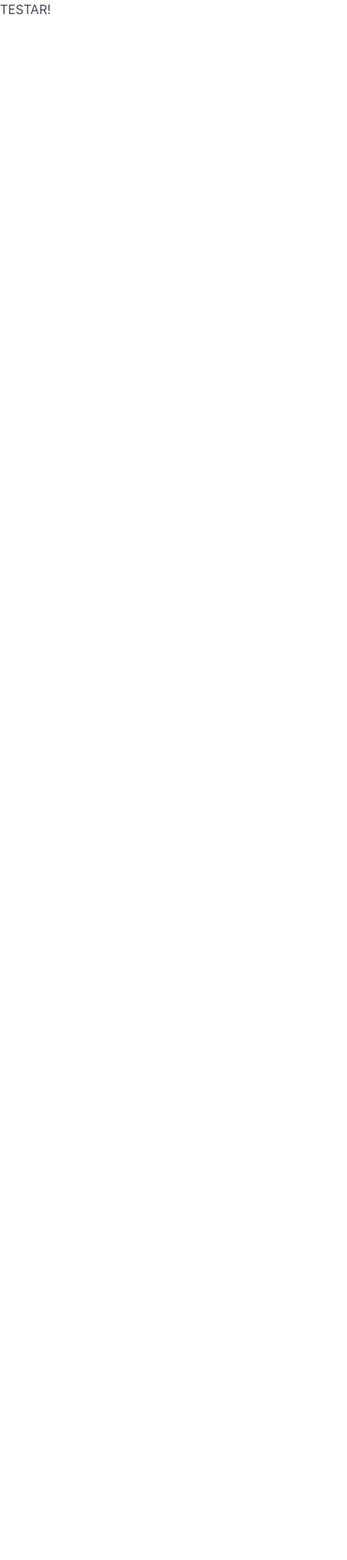
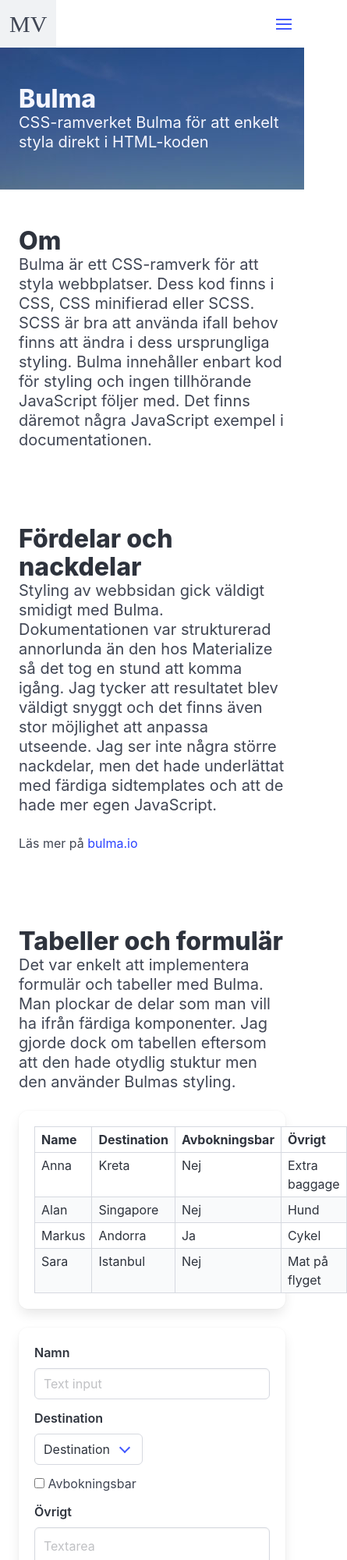
Before and after one commit to MarkusVickman/dt193g_moment1, a website: page bulma/bulma.html in a window 390 px wide. Shown: the top 2000 px of the page at 78% size, 445 px wide, since content can reach past the window. Before the commit the page ends 844 px from the top, so only its background shows below. Drawn offline with nearby package versions, Linux system fonts and the light colour scheme; a web font is replaced by a local one.

Commit message:
gjort en sida med CSS-ramverket bulma

```diff
--- a/bulma/bulma.html
+++ b/bulma/bulma.html
@@ -3,7 +3,13 @@
 <head>
   <meta http-equiv="Content-Type" content="text/html; charset=UTF-8"/>
   <meta name="viewport" content="width=device-width, initial-scale=1"/>
-  <title>Portfolio MV</title>
+  <title>MV | Bulma</title>
+
+
+<!--ICON font-->
+<link rel="preconnect" href="https://fonts.googleapis.com">
+<link rel="preconnect" href="https://fonts.gstatic.com" crossorigin>
+<link href="https://fonts.googleapis.com/css2?family=Rubik+Wet+Paint&display=swap" rel="stylesheet">
 
   <!-- CSS  -->
   <link href="https://fonts.googleapis.com/icon?family=Material+Icons" rel="stylesheet">
@@ -12,7 +18,207 @@
   <link rel="icon" type="image/png" sizes="32x32" href="../favicon.png">
 </head>
 <body>
-    <h1>TESTAR!</h1>
+
+
+
+  <nav class="navbar" role="navigation" aria-label="main navigation">
+    <div class="navbar-brand">
+      <a href="../start.html" class="navbar-item" style="font-family: Rubik Wet Paint; font-size: 30px;">MV</a>
+
+      <a role="button" class="navbar-burger" aria-label="menu" aria-expanded="false" data-target="navbarBasicExample">
+        <span aria-hidden="true"></span>
+        <span aria-hidden="true"></span>
+        <span aria-hidden="true"></span>
+        <span aria-hidden="true"></span>
+      </a>
+    </div>
+
+    <div id="navbarBasicExample" class="navbar-menu">
+      <div class="navbar-end">
+        <a class="navbar-item" href="/materialize.html">
+          Materialize
+        </a>
+
+        <a class="navbar-item" href="bulma.html">
+          Bulma
+        </a>
+
+        <a class="navbar-item" href="/publish.html">
+          Publicering
+        </a>
+
+          </div>
+        </div>
+      </div>
+
+    </div>
+  </nav>
+
+
+  <section class="hero is-medium is-link" style="background-image: url('/background2.jpg');">
+
+    <div class="hero-body">
+      <p class="title">Bulma</p>
+      <p class="subtitle">CSS-ramverket Bulma för att enkelt styla direkt i HTML-koden</p>
+    </div>
+  </section>
+
+  <section class="section">
+    <h1 class="title">Om</h1>
+    <h2 class="subtitle">
+      Bulma är ett CSS-ramverk för att styla webbplatser. Dess kod finns i CSS, CSS minifierad
+      eller SCSS. SCSS är bra att använda ifall behov finns att ändra i dess ursprungliga styling. Bulma innehåller
+      enbart kod för styling och ingen tillhörande JavaScript följer med. Det finns däremot några JavaScript exempel
+      i documentationen.
+    </h2>
+  </section>
+
+
+
+  <section class="section">
+    <h1 class="title">Fördelar och nackdelar</h1>
+    <h2 class="subtitle">
+      Styling av webbsidan gick väldigt smidigt med Bulma. Dokumentationen var strukturerad annorlunda än den hos Materialize
+      så det tog en stund att komma igång. Jag tycker att resultatet blev väldigt snyggt och det finns även stor möjlighet att anpassa utseende.
+      Jag ser inte några större nackdelar, men det hade underlättat med färdiga sidtemplates och att de hade mer egen JavaScript.
+    </h2>
+    <p>Läs mer på <a href="https://bulma.io/">bulma.io </a></p>
+  </section>
+
+
+
+  <section class="section">
+    <h1 class="title">Tabeller och formulär</h1>
+    <h2 class="subtitle">
+      Det var enkelt att implementera formulär och tabeller med Bulma. Man plockar de delar som man vill ha
+      ifrån färdiga komponenter. Jag gjorde dock om tabellen eftersom att den hade otydlig stuktur men den använder
+      Bulmas styling.
+    </h2>
+
+  <div class="box container is-max-desktop">
+  <table class="table is-bordered is-striped is-narrow is-hoverable is-fullwidth">
+    <thead>
+      <tr>
+          <th>Name</th>
+          <th>Destination</th>
+          <th>Avbokningsbar</th>
+          <th>Övrigt</th>
+      </tr>
+    </thead>
+
+    <tbody>
+      <tr>
+        <td>Anna</td>
+        <td>Kreta</td>
+        <td>Nej</td>
+        <td>Extra baggage</td>
+      </tr>
+      <tr>
+        <td>Alan</td>
+        <td>Singapore</td>
+        <td>Nej</td>
+        <td>Hund</td>
+      </tr>
+      <tr>
+        <td>Markus</td>
+        <td>Andorra</td>
+        <td>Ja</td>
+        <td>Cykel</td>
+      </tr>
+      <tr>
+        <td>Sara</td>
+        <td>Istanbul</td>
+        <td>Nej</td>
+        <td>Mat på flyget</td>
+      </tr>
+    </tbody>
+  </table>
+</div>
+
+
+
+
+<div class="box container is-max-desktop">
+  <form>
+  <div class="field">
+    <label class="label">Namn</label>
+    <div class="control">
+      <input class="input" type="text" placeholder="Text input" required>
+    </div>
+  </div>
+
+  <div class="field">
+    <label class="label">Destination</label>
+    <div class="control">
+      <div class="select">
+        <select required>
+          <option value="" disabled selected>Destination</option>
+          <option value="1">Kreta</option>
+          <option value="2">Istanbul</option>
+          <option value="3">Singapore</option>
+          <option value="4">Andorra</option>
+        </select>
+      </div>
+    </div>
+  </div>
+
+  <div class="field">
+    <div class="control">
+      <label class="checkbox">
+        <input type="checkbox">
+        Avbokningsbar</a>
+      </label>
+    </div>
+  </div>
+
+  <div class="field">
+    <label class="label">Övrigt</label>
+    <div class="control">
+      <textarea class="textarea" placeholder="Textarea"></textarea>
+    </div>
+  </div>
+
+
+  <div class="field is-grouped">
+    <div class="control">
+      <button class="button is-link">Submit</button>
+    </div>
+  </div>
+</form>
+</div>
+</section>
+
+
+<footer class="footer">
+  <div class="content has-text-centered">
+    <p>
+      Av <strong>Markus Vickman</strong>
+    </p>
+    <p>
+      Kontakta mig <br><a href="mailto:markus.vickman@hotmail.com"><i class="small material-icons">mail</i></a>
+    </p>
+  </div>
+</footer>
+
+
+
+
+
+  <!--  Scripts-->
+  <script src="https://code.jquery.com/jquery-2.1.1.min.js"></script>
+<script>
+  $(document).ready(function() {
+
+// Check for click events on the navbar burger icon
+$(".navbar-burger").click(function() {
+
+    // Toggle the "is-active" class on both the "navbar-burger" and the "navbar-menu"
+    $(".navbar-burger").toggleClass("is-active");
+    $(".navbar-menu").toggleClass("is-active");
+
+});
+});
+</script>
 
 </body>
 </html>
```
Also changed, not shown: materialize.html (+2 -2 lines).
